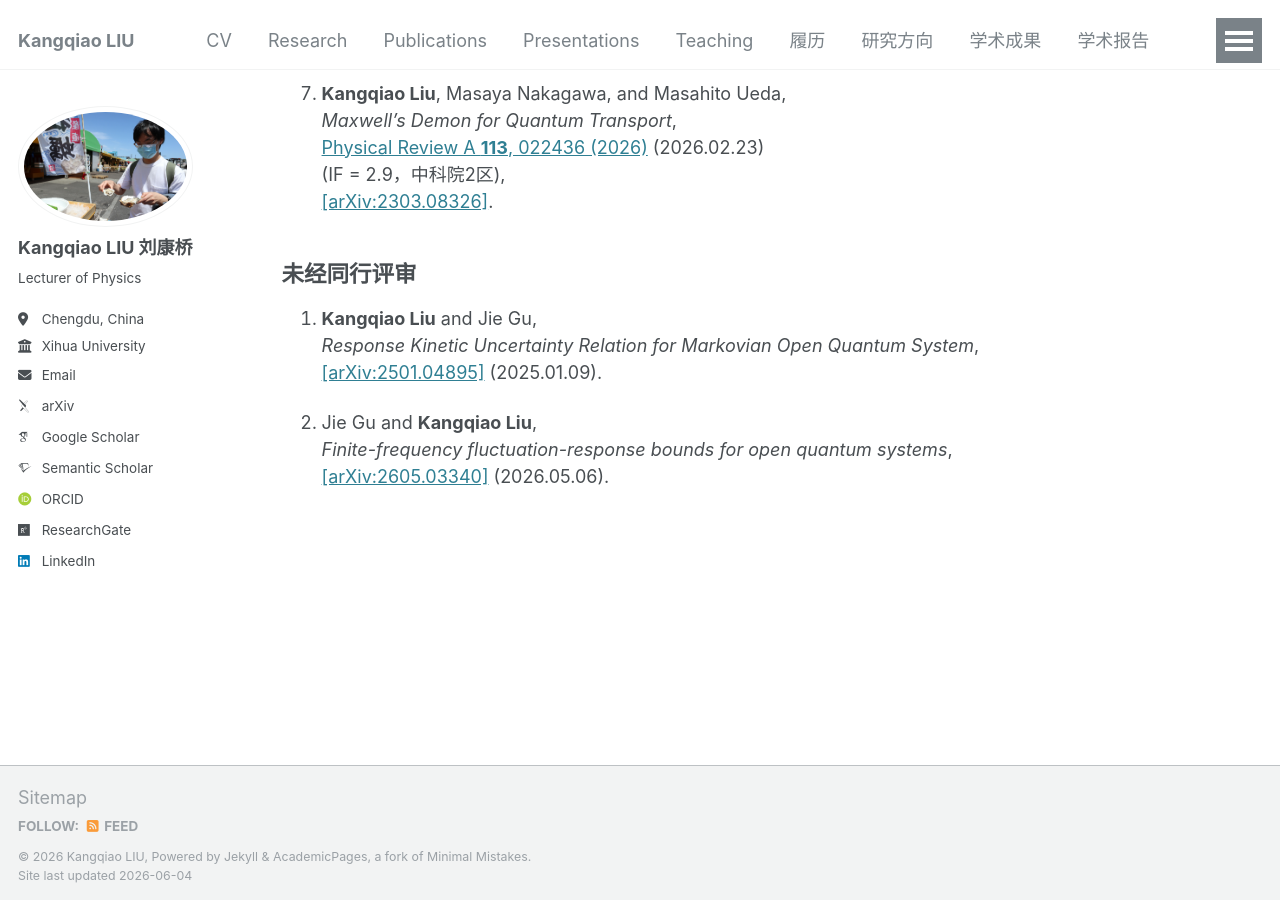
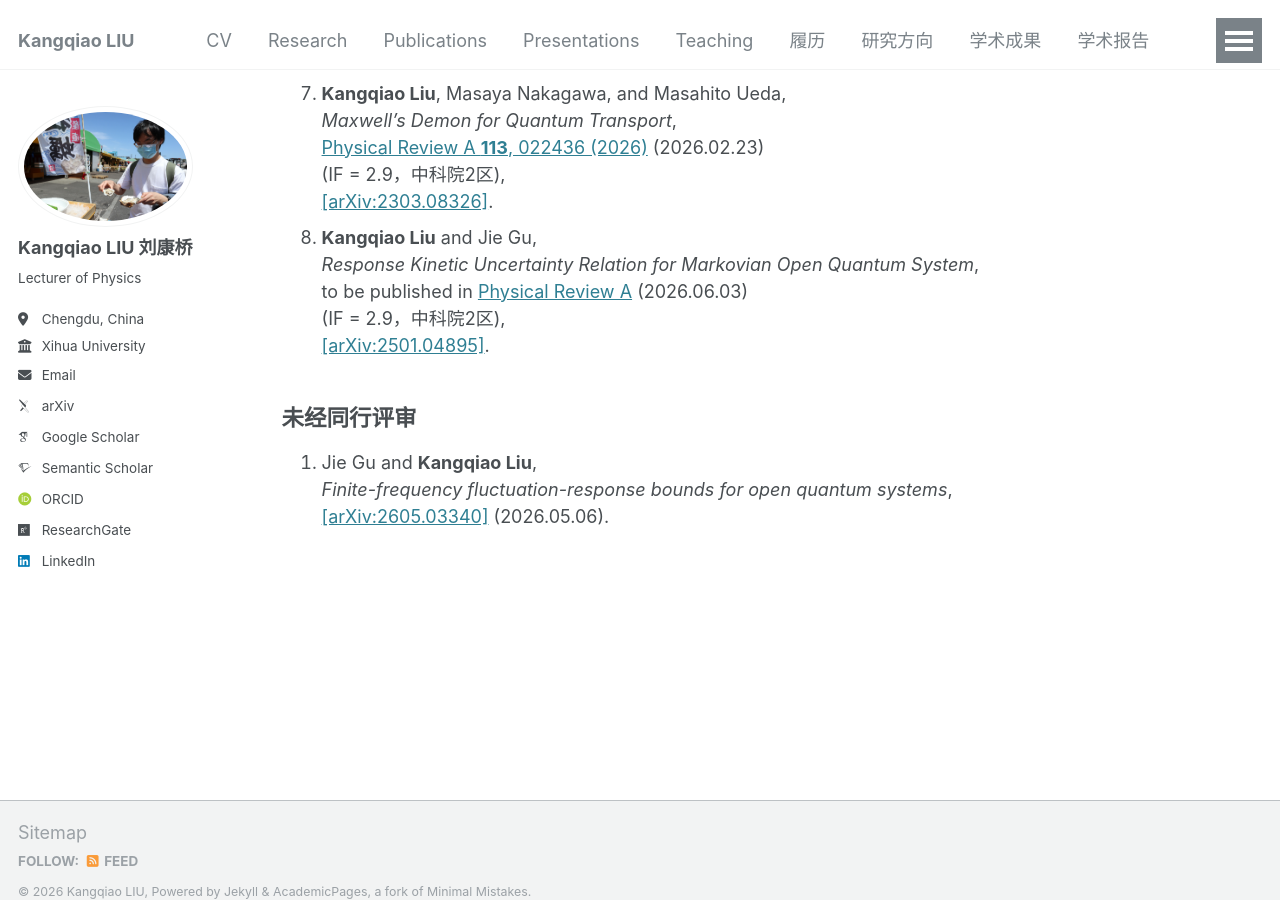
Before and after one commit to KangqiaoLiu/KangqiaoLiu.github.io, a Jekyll site: the page built from _pages/publications_zh.md, in a window 1280 px wide and 900 px high, scrolled down 1300 px. Built offline with Jekyll 4.4.1, drawn with Linux system fonts in a browser that asks for light colours; some web fonts are replaced.

Commit message:
Update publications_zh.md

```diff
--- a/_pages/publications_zh.md
+++ b/_pages/publications_zh.md
@@ -55,13 +55,14 @@ redirect_from:
   [Physical Review A **113**, 022436 (2026)](https://journals.aps.org/pra/abstract/10.1103/rhvv-yd6w) (2026.02.23) <br />
   (IF = 2.9，中科院2区), <br />
   [[arXiv:2303.08326]](https://arxiv.org/abs/2303.08326).
+8. **Kangqiao Liu** and Jie Gu,<br />
+  *Response Kinetic Uncertainty Relation for Markovian Open Quantum System*,<br />
+  to be published in [Physical Review A](https://journals.aps.org/pra/accepted/10.1103/ps1b-8l1x) (2026.06.03) <br />
+  (IF = 2.9，中科院2区), <br />
+  [[arXiv:2501.04895]](https://arxiv.org/abs/2501.04895).
 
 ## **未经同行评审**
-1. **Kangqiao Liu** and Jie Gu,<br />
-  *Response Kinetic Uncertainty Relation for Markovian Open Quantum System*,<br />
-  [[arXiv:2501.04895]](https://arxiv.org/abs/2501.04895) (2025.01.09).
-
-2. Jie Gu and **Kangqiao Liu**,<br />
+1. Jie Gu and **Kangqiao Liu**,<br />
   *Finite-frequency fluctuation-response bounds for open quantum systems*,<br />
   [[arXiv:2605.03340]](https://arxiv.org/abs/2605.03340) (2026.05.06).
 
```
